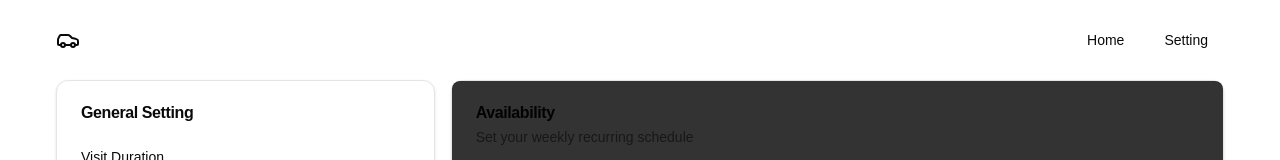
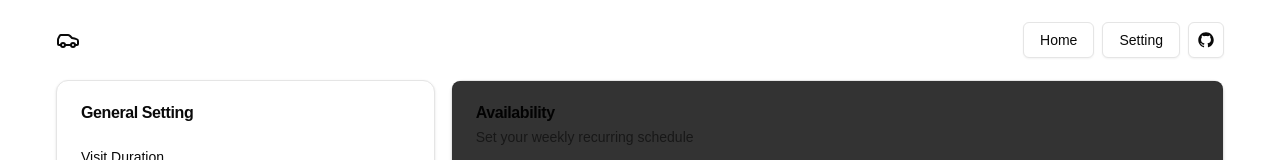
Before and after one commit to jochristianto/next-ll, a Next.js app: page /setting in a window 1280 px wide. Shown: the top 160 px of the page. Built offline with nearby package versions, Linux system fonts and the light colour scheme.

Commit message:
Update header, include github link, remove unnecessary yarn.lock

```diff
--- a/components/header.tsx
+++ b/components/header.tsx
@@ -1,5 +1,9 @@
+"use client";
+
 import Link from "next/link";
 import { CarIcon } from "lucide-react";
+import { Button } from "./ui/button";
+import { GitHubLogoIcon } from "@radix-ui/react-icons";
 
 const Header = () => {
   return (
@@ -10,20 +14,25 @@ const Header = () => {
           <span className="sr-only">LL</span>
         </Link>
         <div className="ml-auto flex gap-2">
-          <Link
-            href="/"
-            className="group inline-flex h-9 w-max items-center justify-center rounded-md bg-white px-4 py-2 text-sm font-medium transition-colors hover:bg-gray-100 hover:text-gray-900 focus:bg-gray-100 focus:text-gray-900 focus:outline-none disabled:pointer-events-none disabled:opacity-50 data-[active]:bg-gray-100/50 data-[state=open]:bg-gray-100/50 dark:bg-gray-950 dark:hover:bg-gray-800 dark:hover:text-gray-50 dark:focus:bg-gray-800 dark:focus:text-gray-50 dark:data-[active]:bg-gray-800/50 dark:data-[state=open]:bg-gray-800/50"
-            prefetch={false}
+          <Button asChild variant="outline">
+            <Link href="/" prefetch={false}>
+              Home
+            </Link>
+          </Button>
+          <Button asChild variant="outline">
+            <Link href="/setting" prefetch={false}>
+              Setting
+            </Link>
+          </Button>
+          <Button
+            variant="outline"
+            size="icon"
+            onClick={() => {
+              window.open("https://github.com/jochristianto/next-ll");
+            }}
           >
-            Home
-          </Link>
-          <Link
-            href="/setting"
-            className="group inline-flex h-9 w-max items-center justify-center rounded-md bg-white px-4 py-2 text-sm font-medium transition-colors hover:bg-gray-100 hover:text-gray-900 focus:bg-gray-100 focus:text-gray-900 focus:outline-none disabled:pointer-events-none disabled:opacity-50 data-[active]:bg-gray-100/50 data-[state=open]:bg-gray-100/50 dark:bg-gray-950 dark:hover:bg-gray-800 dark:hover:text-gray-50 dark:focus:bg-gray-800 dark:focus:text-gray-50 dark:data-[active]:bg-gray-800/50 dark:data-[state=open]:bg-gray-800/50"
-            prefetch={false}
-          >
-            Setting
-          </Link>
+            <GitHubLogoIcon className="size-4" />
+          </Button>
         </div>
       </header>
     </div>
```
Also changed, not shown: 1 other file (tests, documents, lock files or other folders).
